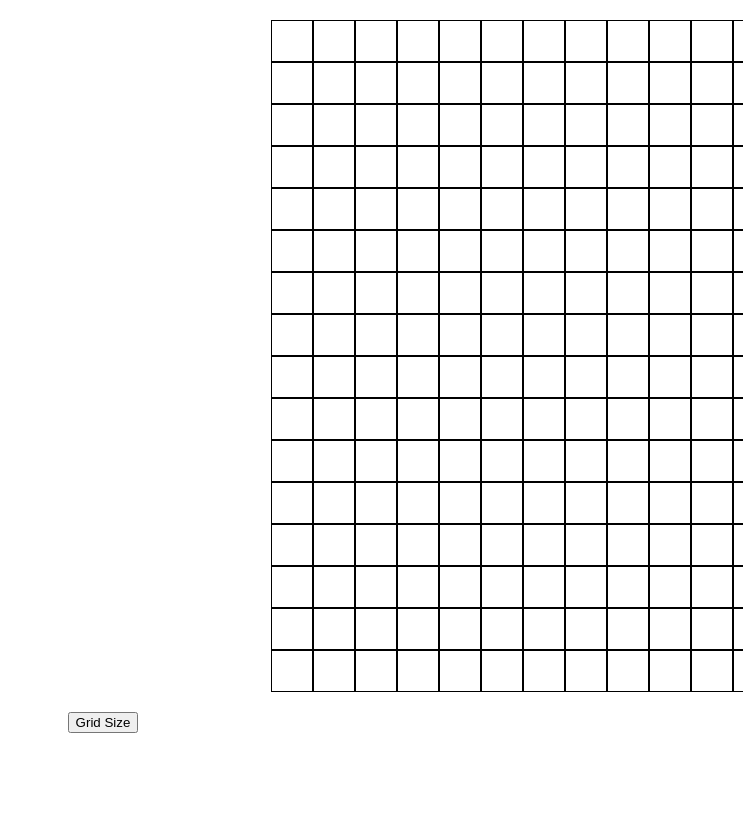
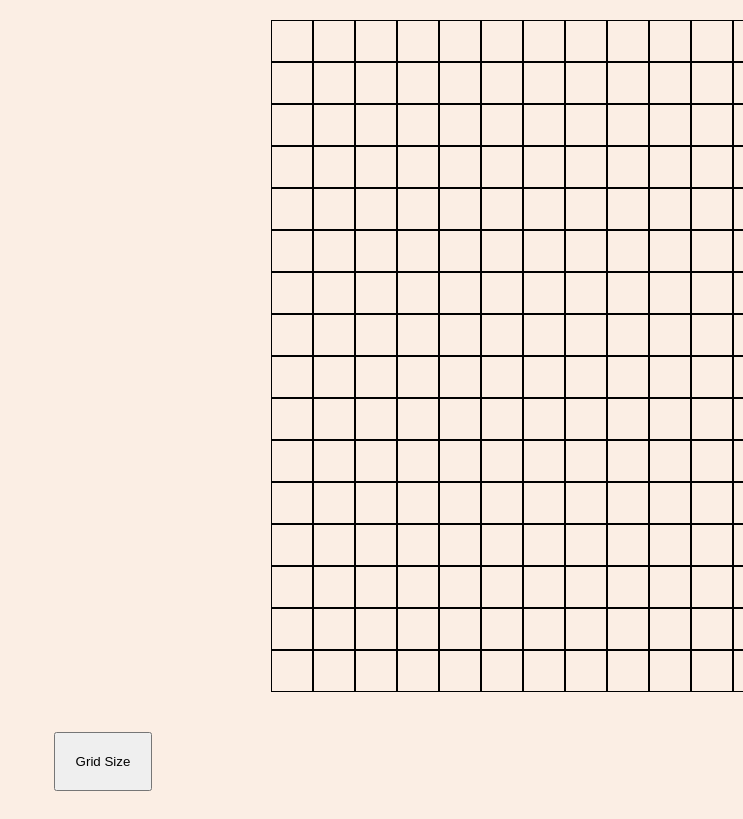
Before and after one commit to Royuin/Etch-a-Sketch, a plain HTML site: page index.html in a window 1280 px wide. Shown: the top 819 px of the page, without its empty margins (537-1280 px from the left). Drawn offline with Linux system fonts and the light colour scheme.

Commit message:
gave padding to change size button and gave page off white color

```diff
--- a/styles.css
+++ b/styles.css
@@ -1,4 +1,5 @@
 body {
+  background-color: #fbeee4;
 }
 :root {
   --grid-cols: 1;
@@ -24,4 +25,5 @@ body {
 .grid-size-button {
   display: flex;
   justify-content: center;
+  padding: 20px;
 }
```
